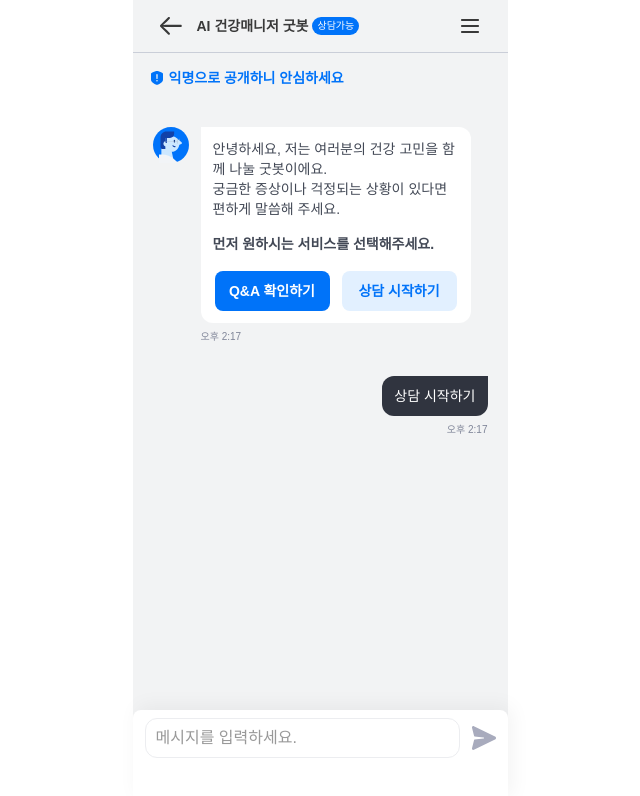
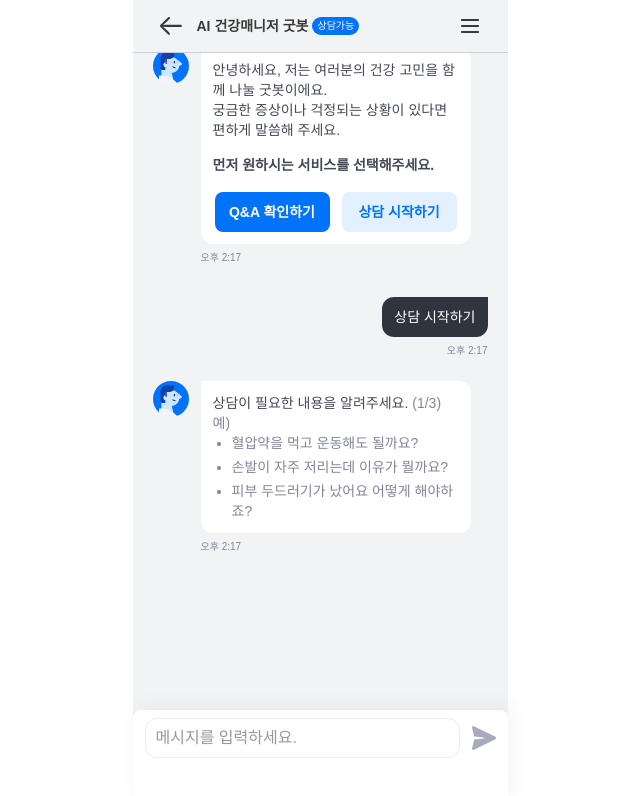
Before and after one commit to jisooooooooooo/36-COLLABORATION-WEB-GOODOC, a React (Vite) app: page / in a window 1280 px wide. Both pictures are taken after a click on the button "상담 시작하기". Shown: the top 796 px of the page, without its empty margins (320-960 px from the left). Built offline with nearby package versions, Linux system fonts and the light colour scheme.

Commit message:
feat: 상담 첫번째 채팅 구현

```diff
--- a/src/pages/chat/components/ChatBody.tsx
+++ b/src/pages/chat/components/ChatBody.tsx
@@ -1,27 +1,47 @@
-import { useState } from 'react';
+import { useEffect, useRef, useState } from 'react';
 import Alert from '@shared/assets/svg/chatAlert.svg?react';
+import { formatTime } from '@/shared/utils/date';
 import ChatWelcomeBox from '@/pages/chat/components/chatBox/ChatWelcomeBox';
+import ChatQuestionBox from './chatBox/ChatQuestionBox';
 import ChatUser from './user/ChatUser';
-import { formatTime } from '@/shared/utils/date';
 
 const NOTICE_MESSAGE = '익명으로 공개하니 안심하세요';
 
 const ChatBody: React.FC = () => {
-  const [userStarted, setUserStarted] = useState(false);
+  const [chatStep, setChatStep] = useState<'initial' | 'started'>('initial');
+
+  const userStartTimeRef = useRef<string | null>(null);
+  const scrollRef = useRef<HTMLDivElement | null>(null);
 
   const handleStart = () => {
-    setUserStarted(true);
+    userStartTimeRef.current = formatTime(new Date());
+    setChatStep('started');
   };
 
+  const getUserStartTime = () => userStartTimeRef.current ?? formatTime(new Date());
+
+  useEffect(() => {
+    if (chatStep === 'started' && scrollRef.current) {
+      scrollRef.current.scrollIntoView({ behavior: 'smooth' });
+    }
+  }, [chatStep]);
+
   return (
-    <section className="bg-CGray-8 h-full flex flex-col pb-[5rem] gap-[1.5rem]">
+    <section className="bg-CGray-8 min-h-full flex flex-col pt-[3.25rem] pb-[5rem] gap-[1.5rem]">
       <div className="flex items-center py-[.94rem] pl-[1rem] gap-[.25rem]">
         <Alert className="w-[1rem] h-[1rem]" aria-hidden="true" />
         <p className="title-semi-14 text-Mainblue">{NOTICE_MESSAGE}</p>
       </div>
 
       <ChatWelcomeBox onStart={handleStart} />
-      {userStarted && <ChatUser message="상담 시작하기" time={formatTime(new Date())} />}
+
+      {chatStep === 'started' && (
+        <>
+          <ChatUser message="상담 시작하기" time={getUserStartTime()} />
+          <ChatQuestionBox />
+          <div ref={scrollRef} />
+        </>
+      )}
     </section>
   );
 };
--- a/src/pages/chat/components/ChatHeader.tsx
+++ b/src/pages/chat/components/ChatHeader.tsx
@@ -3,7 +3,7 @@ import MenuIcon from '@shared/assets/svg/menu.svg?react';
 
 const ChatHeader: React.FC = () => {
   return (
-    <header className="flex items-center justify-between px-[1.25rem] py-[.5rem] bg-CGray-8 border-b border-[#CACED8]">
+    <header className="fixed top-0 left-0 w-[23.4375rem] z-10 flex items-center justify-between px-[1.25rem] py-[.5rem] bg-CGray-8 border-b border-[#CACED8]">
       <div className="flex items-center">
         <BackArrowIcon className="w-[2.25rem] h-[2.25rem] cursor-pointer" />
         <span className="ml-[.5rem] mr-[.25rem] title-semi-14 text-SoftBlack">
--- a/src/pages/chat/components/chatBox/ChatQuestionBox.tsx
+++ b/src/pages/chat/components/chatBox/ChatQuestionBox.tsx
@@ -1,7 +1,23 @@
+import { useEffect, useRef, useState } from 'react';
 import ChatBubbleBot from './ChatBubbleBot';
+import { formatTime } from '@/shared/utils/date';
+import { chatFadeUp, chatEnter, chatHidden } from '@/shared/styles/animation';
 
-const ChatWelcomeBox = () => {
+const ChatQuestionBox = () => {
+  const timeRef = useRef(formatTime(new Date()));
+  const [visible, setVisible] = useState(false);
+
+  useEffect(() => {
+    const timer = setTimeout(() => {
+      setVisible(true);
+    }, 100);
+    return () => clearTimeout(timer);
+  }, []);
+
+  const animationClass = visible ? chatEnter : chatHidden;
+
   return (
+    <div className={`${chatFadeUp} ${animationClass}`}>
       <ChatBubbleBot
         message={
           <div>
@@ -16,9 +32,10 @@ const ChatWelcomeBox = () => {
             </ul>
           </div>
         }
-      time="오후 10:20"
+        time={timeRef.current}
       />
+    </div>
   );
 };
 
-export default ChatWelcomeBox;
+export default ChatQuestionBox;
```
Lines whose indentation alone changed are shown as unchanged.
